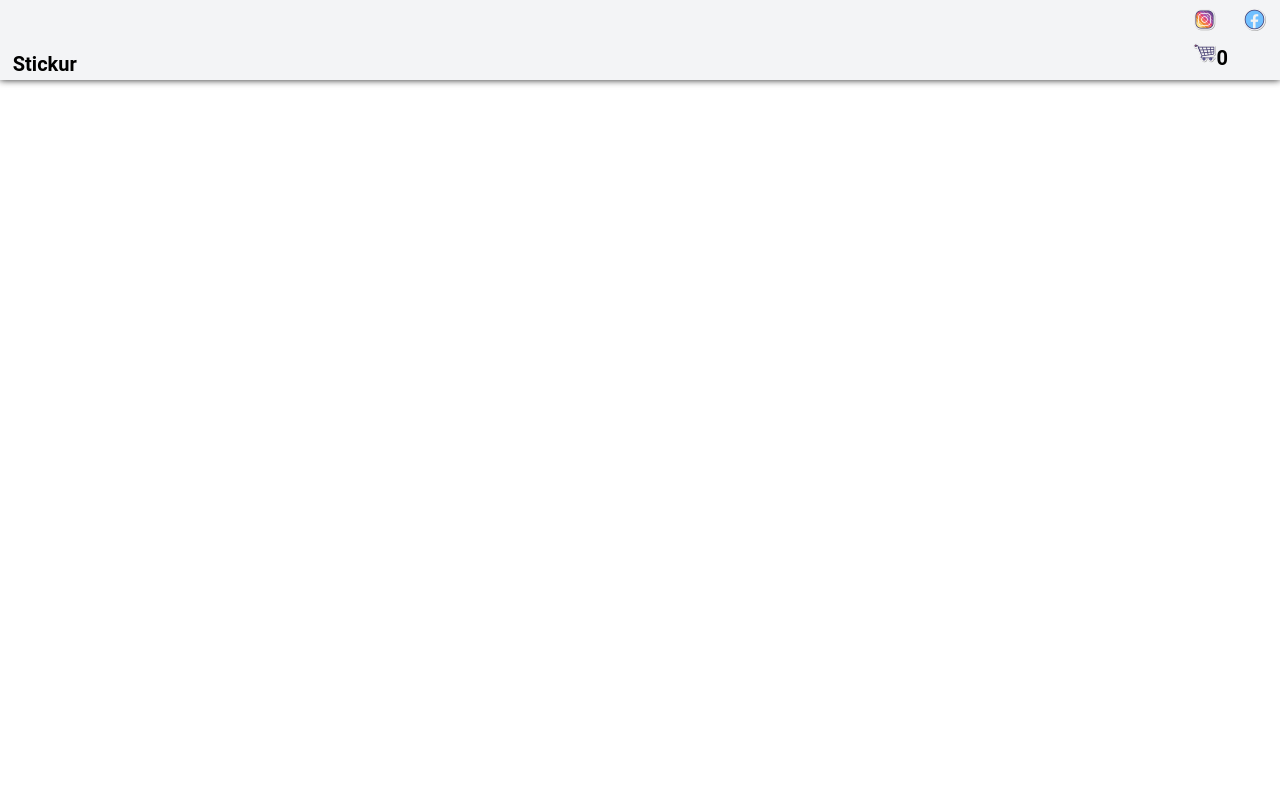
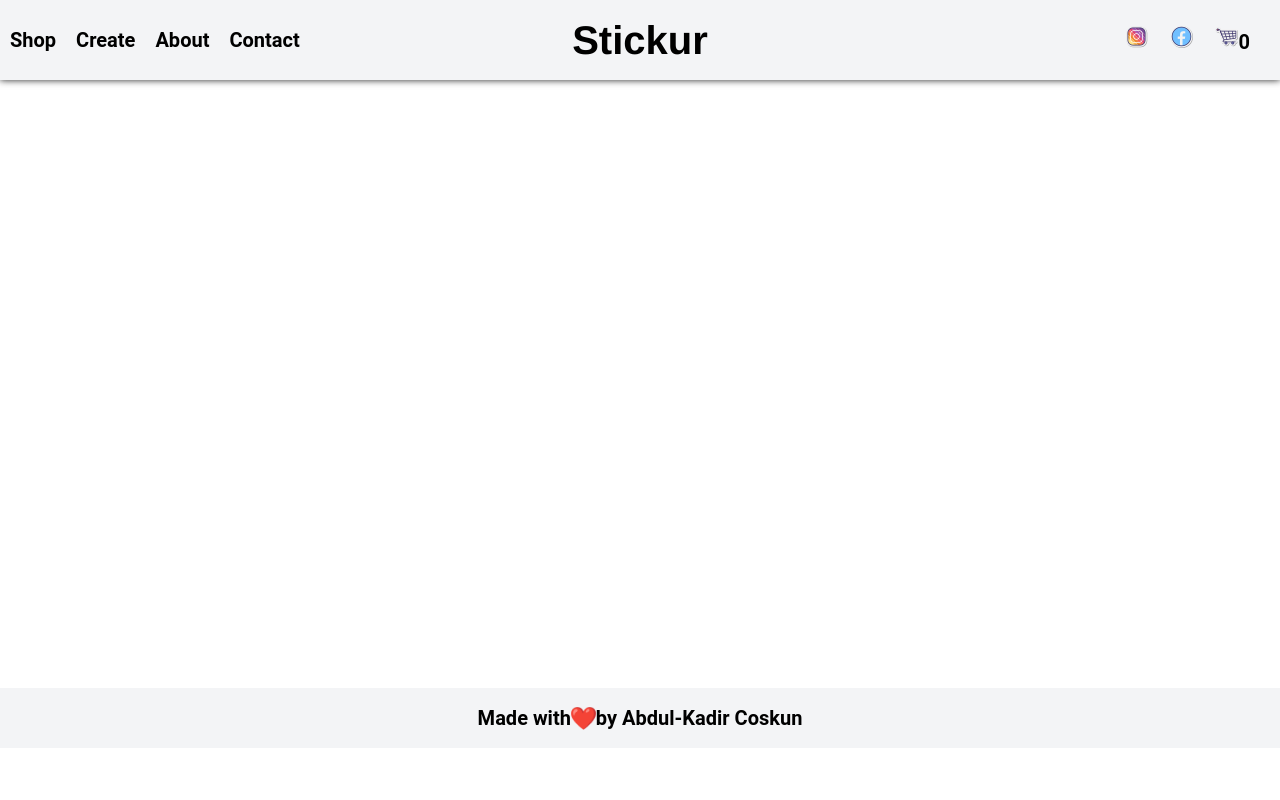
Before and after one commit to Chizaruu/stickur, a React (Create React App) app: page / in a window 1280 px wide. Shown: the top 800 px of the page. Built offline with nearby package versions, Linux system fonts and the light colour scheme.

Commit message:
Nav improvements, Corrected Routes in App.js

```diff
--- a/src/App.js
+++ b/src/App.js
@@ -12,8 +12,8 @@
             <BrowserRouter>
                 <Nav />
                 <Routes>
-                    <Route path="/" element={<HomePage />} />
-                    <Route path="createStickur" element={<CreatePage />} />
+                    <Route path="/stickur/" element={<HomePage />} />
+                    <Route path="/stickur/create" element={<CreatePage />} />
                 </Routes>
                 <HomePage />
                 <Footer />
--- a/src/containers/Nav/Nav.jsx
+++ b/src/containers/Nav/Nav.jsx
@@ -8,34 +8,30 @@
 export function Nav() {
     return (
         <nav className={styles.navbar}>
-            <div>
+            <div className={styles.navbar__links}>
+                <Link to="/stickur/">Shop</Link>
+                <Link to="/stickur/create">Create</Link>
+                <Link to="/stickur/about">About</Link>
+                <Link to="/stickur/contact">Contact</Link>
+            </div>
+            <div className={styles.navbar__title}>
+                <Link to="/stickur/">
+                    <h2>Stickur</h2>
+                </Link>
+            </div>
+            <div className={styles.navbar__wrapper}>
                 <div>
-                    <Link to="/">Shop</Link>
-                    <Link to="/create">Create</Link>
-                    <Link to="/about">About</Link>
-                    <Link to="/contact">Contact</Link>
-                </div>
-                <div>
-                    <h1>
-                        <Link to="/">Stickur</Link>
-                    </h1>
-                </div>
-            </div>
-            <div>
-                <div>
-                    <a href="https://www.instagram.com/stickurs/">
+                    <a href="https://www.instagram.com/stickur/">
                         <img src={instagram} alt="instagram" />
                     </a>
-                    <a href="https://www.facebook.com/stickurs/">
+                    <a href="https://www.facebook.com/stickur/">
                         <img src={facebook} alt="facebook" />
                     </a>
                 </div>
-                <div>
-                    <Link to="/cart">
-                        <img src={cart} alt="cart" />
-                        <span className={styles.cartCount}>0</span>
-                    </Link>
-                </div>
+                <Link to="/cart">
+                    <img src={cart} alt="cart" />
+                    <span>0</span>
+                </Link>
             </div>
         </nav>
     );
--- a/src/containers/Nav/Nav.module.scss
+++ b/src/containers/Nav/Nav.module.scss
@@ -1,137 +1,5 @@
 @use "./../../scss/palette.module" as p;
 @use "./../../scss/mixins.module" as m;
-
-@mixin navbar_list_hamburger {
-    position: fixed;
-    top: 0;
-    margin: 4.5vh 0 0 0;
-    padding: 0;
-    flex-direction: column;
-    width: 100%;
-    justify-content: center;
-    align-items: center;
-    display: none;
-
-    & > li {
-        display: flex;
-        justify-content: center;
-        margin: 0;
-        padding: 0.5em 0;
-        width: 100%;
-
-        @include m.light {
-            background-color: map-get(p.$light-theme-colors, secondary);
-        }
-
-        @include m.dark {
-            background-color: map-get(p.$dark-theme-colors, secondary);
-        }
-    }
-
-    & > li:not(:last-child) {
-        @include m.light {
-            border-bottom: 1px solid map-get(p.$light-theme-colors, secondary);
-        }
-
-        @include m.dark {
-            border-bottom: 1px solid map-get(p.$dark-theme-colors, secondary);
-        }
-    }
-}
-
-@mixin navbar_list {
-    &__list {
-        list-style: none;
-
-        @include m.phone {
-            @include navbar_list_hamburger;
-        }
-
-        @include m.tablet {
-            @include navbar_list_hamburger;
-        }
-
-        @include m.desktop {
-            display: flex;
-            justify-content: space-evenly;
-            width: 35vw;
-            padding-right: 5vw;
-            align-items: center;
-            height: 100%;
-        }
-
-        &__item {
-            height: 100%;
-            display: flex;
-            align-items: center;
-
-            @include m.desktop {
-                border-radius: 5px;
-            }
-
-            a {
-                display: flex;
-                justify-content: center;
-                align-items: center;
-                width: 100%;
-                height: 100%;
-            }
-
-            &:hover {
-                @include m.light {
-                    background-color: map-get(p.$light-theme-colors, tertiary);
-                }
-
-                @include m.dark {
-                    background-color: map-get(p.$dark-theme-colors, tertiary);
-                }
-            }
-        }
-    }
-}
-
-@mixin navbar_hamburger {
-    &__hamburger-container {
-        display: flex;
-        height: 100%;
-        width: 30px;
-        cursor: pointer;
-        flex-direction: column;
-        justify-content: center;
-        align-items: center;
-
-        padding-right: 5px;
-
-        &__button,
-        &__button::before,
-        &__button::after {
-            display: block;
-            position: absolute;
-            height: 4px;
-            width: 30px;
-            transition: transform 400ms cubic-bezier(0.23, 1, 0.32, 1);
-            border-radius: 2px;
-
-            @include m.light {
-                background-color: map-get(p.$dark-theme-colors, secondary);
-            }
-
-            @include m.dark {
-                background-color: map-get(p.$light-theme-colors, secondary);
-            }
-        }
-
-        &__button::before {
-            content: "";
-            margin-top: -8px;
-        }
-
-        &__button::after {
-            content: "";
-            margin-top: 8px;
-        }
-    }
-}
 
 .navbar {
     display: flex;
@@ -142,24 +10,34 @@
     height: 10%;
     z-index: 1;
 
+    &__links {
+        display: flex;
+        align-items: center;
+        width: 33.3%;
+        height: 100%;
+    }
+
+    &__title {
+        width: 33.3%;
+        text-align: center;
+    }
+
+    &__wrapper {
+        display: flex;
+        justify-content: flex-end;
+        align-items: center;
+        width: 33.3%;
+        height: 100%;
+
+        span {
+            margin-right: 1em;
+        }
+    }
+
     a {
         text-decoration: none;
         white-space: nowrap;
-        padding: 0 1vw;
-    }
-
-    @include m.phone {
-        @include navbar-list;
-        @include navbar-hamburger;
-    }
-
-    @include m.tablet {
-        @include navbar-list;
-        @include navbar-hamburger;
-    }
-
-    @include m.desktop {
-        @include navbar-list;
+        padding: 0 0.5em;
     }
 
     @include m.light {
@@ -173,65 +51,6 @@
     }
 }
 
-#hamburger_toggle {
-    display: none;
-}
-
-#hamburger_toggle:checked
-    + .navbar__hamburger_container
-    .navbar__hamburger_container__button::before {
-    margin-top: 0px;
-    transform: rotate(405deg);
-}
-
-#hamburger_toggle:checked
-    + .navbar__hamburger_container
-    .navbar__hamburger_container__button {
-    background: rgba(255, 255, 255, 0);
-}
-
-#hamburger_toggle:checked
-    + .navbar__hamburger_container
-    .navbar__hamburger_container__button::after {
-    margin-top: 0px;
-    transform: rotate(-405deg);
-}
-
-@mixin hamburger_small_display_toggle {
-    #hamburger_toggle:checked ~ .navbar__list {
-        display: flex;
-    }
-
-    #hamburger_toggle ~ .navbar__list li {
-        height: 0;
-        margin: 0;
-        padding: 0;
-        border: 0;
-        transition: height 400ms cubic-bezier(0.23, 1, 0.32, 1);
-    }
-
-    #hamburger_toggle:checked ~ .navbar__list li {
-        @include m.light {
-            border: 1px solid map-get(p.$light-theme-colors, quinary);
-        }
-
-        @include m.dark {
-            border: 1px solid map-get(p.$dark-theme-colors, quinary);
-        }
-
-        height: 3.5em;
-        transition: height 400ms cubic-bezier(0.23, 1, 0.32, 1);
-    }
-}
-
-@include m.phone {
-    @include hamburger_small_display_toggle;
-}
-
-@include m.tablet {
-    @include hamburger_small_display_toggle;
-}
-
 #instagram {
     background-image: url("https://www.instagram.com/static/images/web/mobile_nav_type_logo.png/735145cfe0a4.png");
 }
```
